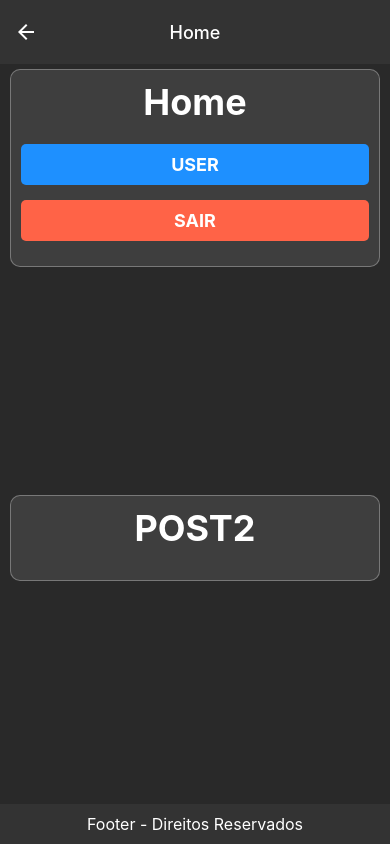
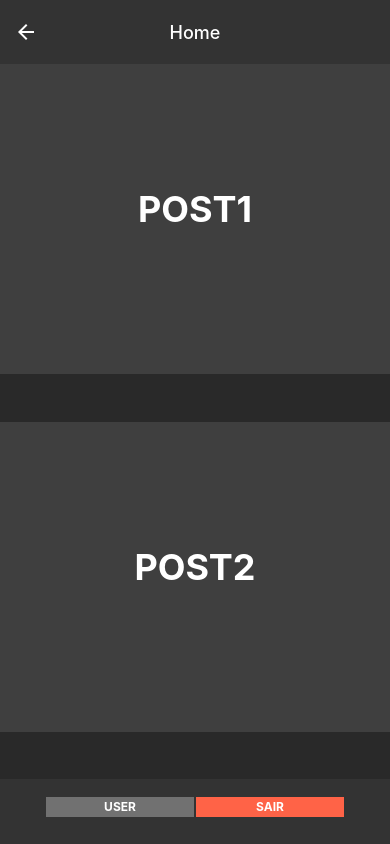
Before and after one commit to lfsodre/StickerSmash, a React Native app: screen /Home in a window 390 px wide. Built offline with nearby package versions, Linux system fonts and the light colour scheme.

Commit message:
18-09_0.2  - Footer adapt

```diff
--- a/src/pages/Home/index.js
+++ b/src/pages/Home/index.js
@@ -5,7 +5,16 @@ export default function Home({navigation}) {
     return (
         <View style={styles.background}>
           <View style={styles.overlay}>
-            <Text style={styles.label}> Home </Text>
+            <Text style={styles.label}> POST1 </Text>
+          </View>
+
+
+          <View style={styles.overlay}>
+            <Text style={styles.label}> POST2 </Text>
+          </View>
+
+          {/* FOOTER */}
+          <View style={styles.footer}>
 
             {/* BUTTON - CARDS */}
             <TouchableOpacity
@@ -22,16 +31,6 @@ export default function Home({navigation}) {
             </TouchableOpacity>
           </View>
 
-
-          <View style={styles.overlay}>
-            <Text style={styles.label}> POST2 </Text>
-          </View>
-
-          {/* FOOTER */}
-          <View style={styles.footer}>
-                <Text style={styles.footerText}>Footer - Direitos Reservados</Text>
-          </View>
-
         </View>
     );
 }
@@ -44,13 +43,12 @@ const styles = StyleSheet.create({
   },
   overlay: {
     backgroundColor: 'rgba(255, 255, 255, 0.1)',
-    marginVertical: 5,
-    marginHorizontal: 10,
     padding: 10,
-    borderRadius: 10,
-    borderWidth: 1,
     borderColor: 'rgba(255, 255, 255, 0.3)',
     alignItems: 'center',
+    justifyContent: 'center',
+    height: 310,
+    width: '100%',
   },
   label: {
     fontSize: 36,
@@ -60,19 +58,21 @@ const styles = StyleSheet.create({
     marginBottom: 20,
   },
   button: {
-    backgroundColor: '#1E90FF',
-    paddingVertical: 10,
-    paddingHorizontal: 30,
-    borderRadius: 5,
-    marginBottom: 15,
-    width: '100%',
+    backgroundColor: 'rgba(255, 255, 255, 0.3)',
+    paddingVertical: 10,    // Altura do botão
+    paddingHorizontal: 15,  // Largura do botão
+    marginHorizontal: 1,
+    marginBottom: 10,
+    height: '30%',
+    width: '40%',
     alignItems: 'center',
+    justifyContent: 'center',
   },
   exitButton: {
     backgroundColor: '#FF6347',
   },
   buttonText: {
-    fontSize: 18,
+    fontSize: 12,
     fontWeight: 'bold',
     color: '#fff',
   },
@@ -81,9 +81,6 @@ const styles = StyleSheet.create({
     padding: 10,
     alignItems: 'center',
     justifyContent: 'center',
-  },
-  footerText: {
-    fontSize: 16,
-    color: '#fff',
+    flexDirection: 'row'
   },
 });
--- a/src/pages/User/index.js
+++ b/src/pages/User/index.js
@@ -4,15 +4,9 @@ import { View, Text, StyleSheet, TouchableOpacity } from 'react-native';
 export default function User({navigation}) {
     return (
         <View style={styles.background}>
+
           <View style={styles.overlay}>
             <Text style={styles.label}> Home </Text>
-
-            {/* Botão CARDS */}
-            <TouchableOpacity
-              style={styles.button}
-              onPress={() => navigation.navigate('Home')}>
-              <Text style={styles.buttonText}> CARD </Text>
-            </TouchableOpacity>
 
             {/* Botão SAIR */}
             <TouchableOpacity
```
